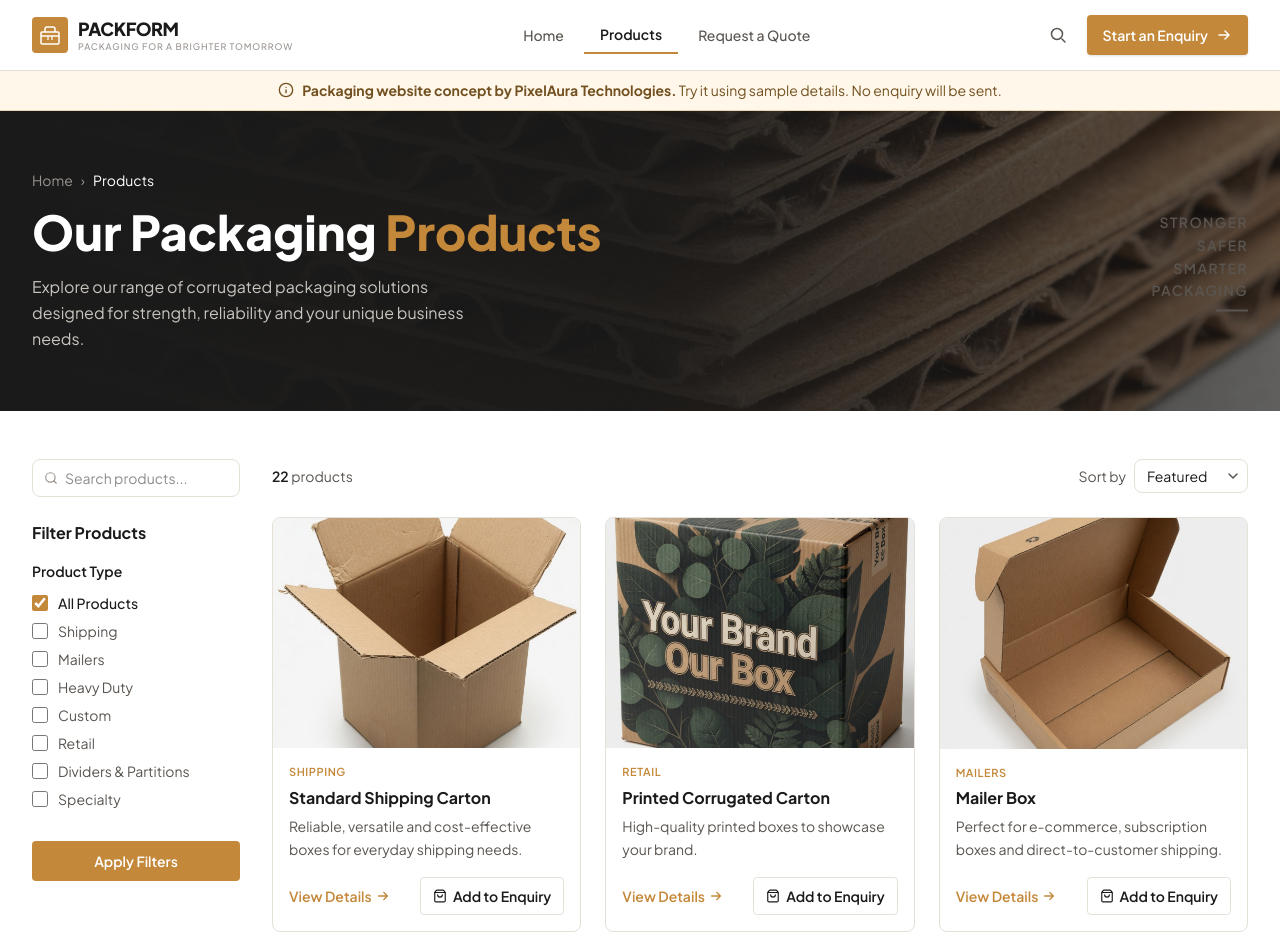
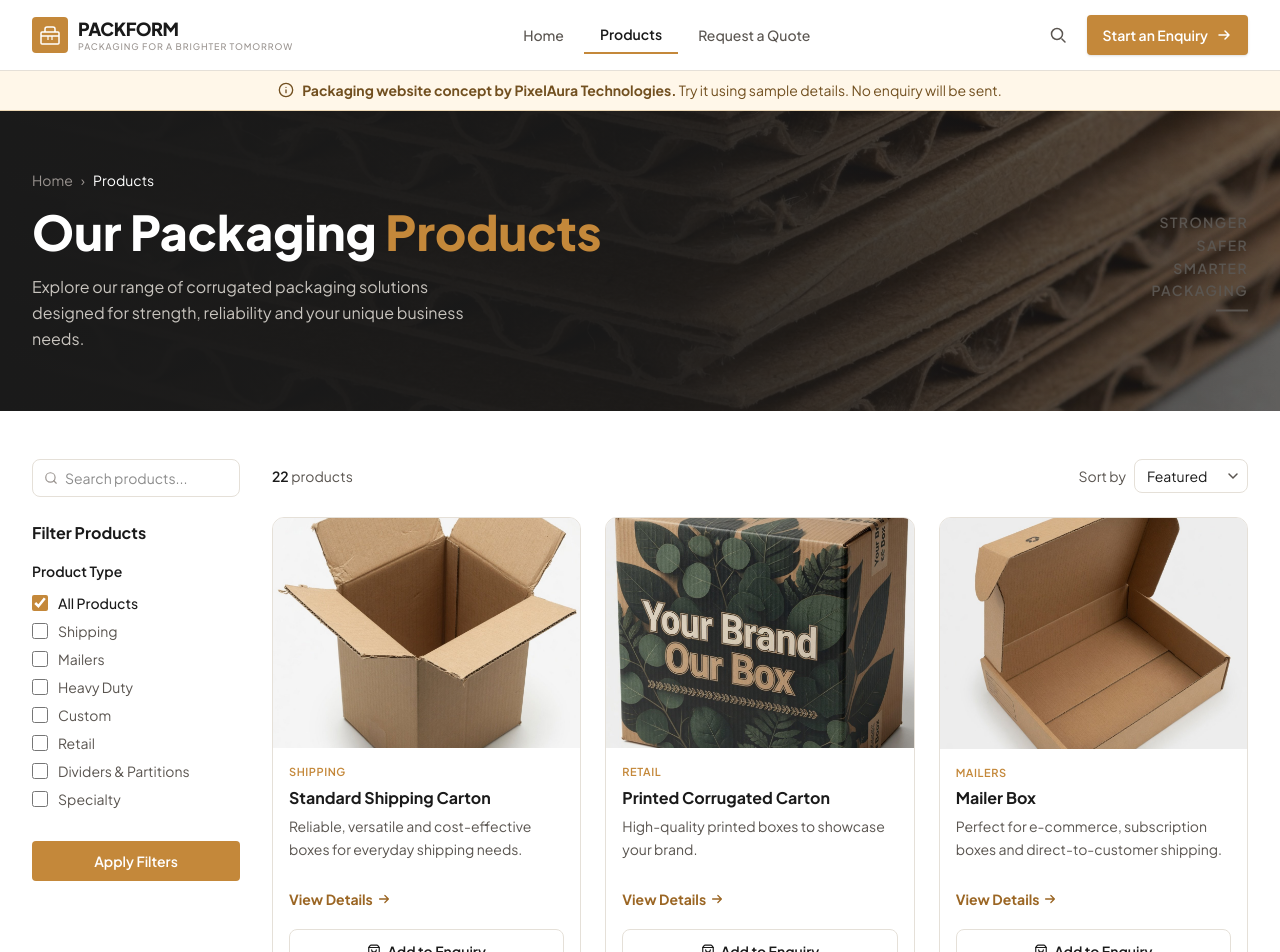
Before and after one commit to dhruvintejani/box_packaging, a React (Vite) app: page /products in a window 1280 px wide. Shown: the top 952 px of the page. Built offline with nearby package versions, Linux system fonts and the light colour scheme.

Commit message:
Connect product details and improve demo visibility and product card actions

```diff
--- a/src/components/ProductCard.tsx
+++ b/src/components/ProductCard.tsx
@@ -35,7 +35,7 @@ export default function ProductCard({ product, index = 0 }: ProductCardProps) {
       initial={{ opacity: 0, y: 16 }}
       animate={{ opacity: 1, y: 0 }}
       transition={{ duration: 0.25, delay: Math.min(index * 0.04, 0.3) }}
-      className="bg-white border border-[#e5e0d8] rounded-lg overflow-hidden flex flex-col group hover:shadow-md transition-shadow duration-200"
+      className="bg-white border border-[#e5e0d8] rounded-xl overflow-hidden flex flex-col group hover:shadow-lg transition-shadow duration-200"
     >
       {/* Image */}
       <div className="aspect-[4/3] bg-[#f8f6f2] overflow-hidden relative">
@@ -75,10 +75,10 @@ export default function ProductCard({ product, index = 0 }: ProductCardProps) {
         </p>
 
         {/* Actions */}
-        <div className="flex items-center justify-between gap-2 mt-auto">
+        <div className="mt-auto flex flex-col gap-2 xs:flex-row xs:items-center xs:justify-between">
           <button
-            onClick={() => navigate(`/products`)}
-            className="text-[#c4883a] text-sm font-semibold hover:text-[#b07a30] transition-colors cursor-pointer flex items-center gap-1"
+            onClick={() => navigate(`/products/${product.slug}`)}
+            className="inline-flex min-h-11 flex-1 items-center justify-start gap-1 rounded-lg text-sm font-bold text-[#9b6624] transition-colors hover:text-[#754719] focus-visible:outline-2 focus-visible:outline-[#c4883a]"
           >
             View Details
             <svg width="14" height="14" viewBox="0 0 16 16" fill="none">
@@ -88,7 +88,7 @@ export default function ProductCard({ product, index = 0 }: ProductCardProps) {
 
           <button
             onClick={handleAdd}
-            className={`flex items-center gap-1.5 text-sm font-semibold px-3 py-2 rounded border transition-all duration-150 cursor-pointer ${
+            className={`flex min-h-11 w-full items-center justify-center gap-1.5 rounded-lg border px-3 py-2.5 text-sm font-semibold transition-all duration-150 cursor-pointer sm:w-auto ${
               selected
                 ? 'bg-[#f5e8d0] border-[#c4883a] text-[#c4883a]'
                 : feedback === 'idle'
```
